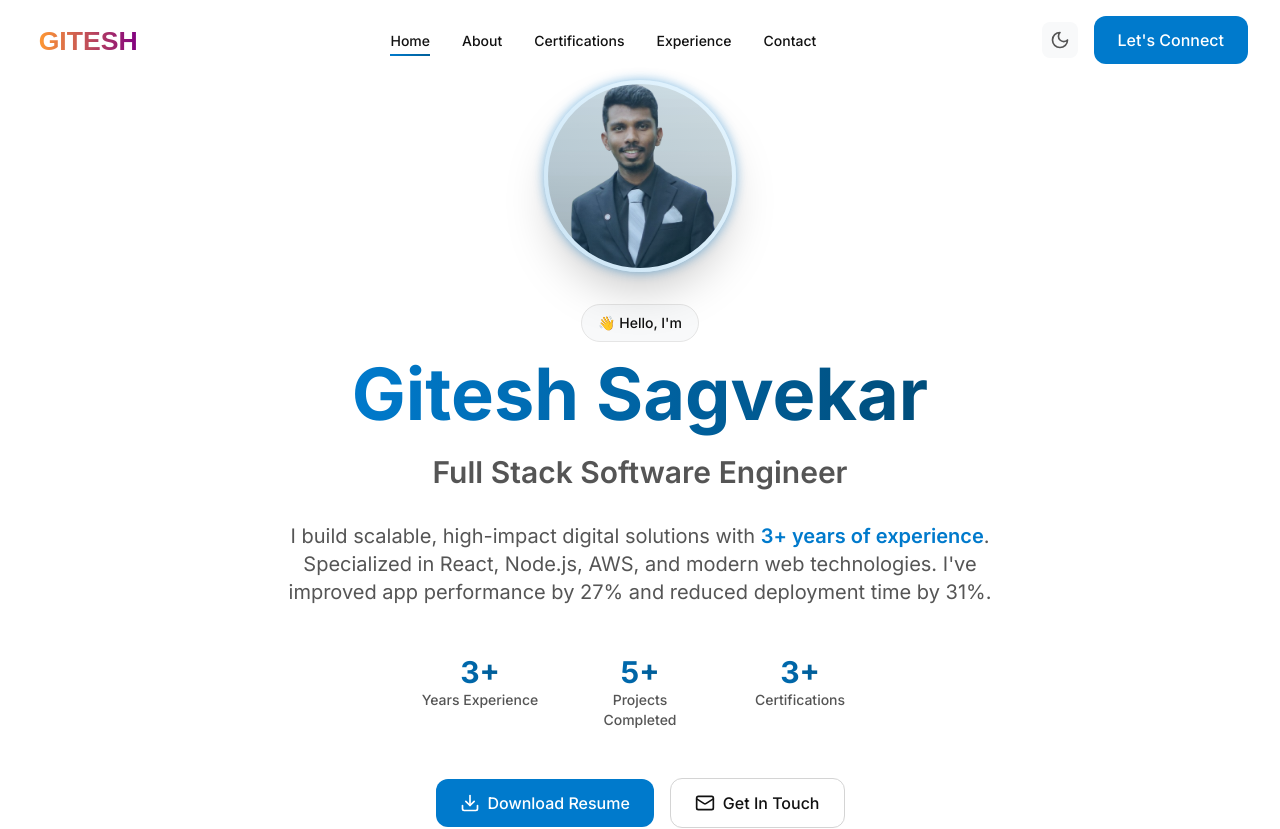
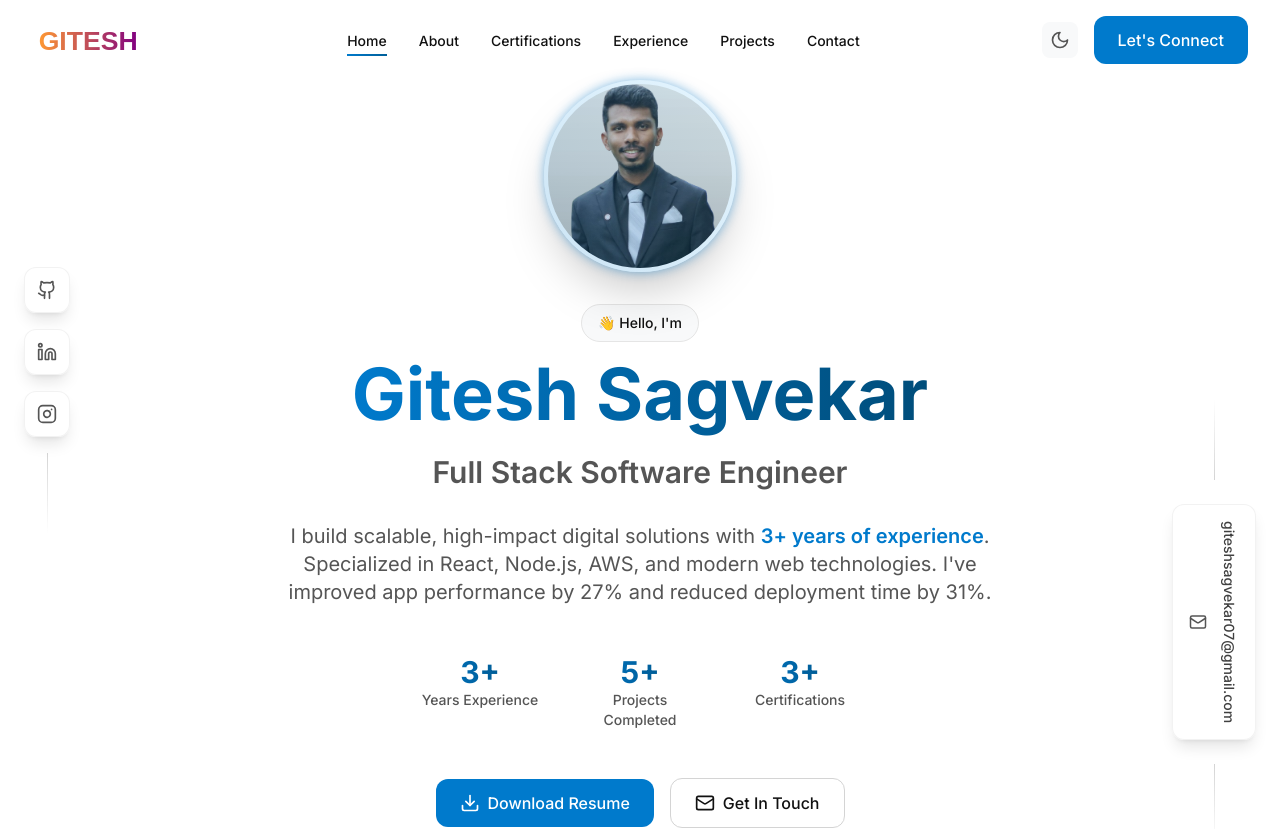
Before and after one commit to Gitesh307/portfolio-website, a React (Vite) app: page / in a window 1280 px wide. Shown: the top 829 px of the page. Built offline with nearby package versions, Linux system fonts and the light colour scheme; the HTML template or start-up script is replaced by a standard one.

Commit message:
Sticky Vertical Sidebar Implementation

```diff
--- a/src/App.jsx
+++ b/src/App.jsx
@@ -8,11 +8,13 @@ import Projects from './Components/Projects/Projects'
 import Social from './Components/Social/Social'
 import Contact from './Components/Contact/Contact'
 import Footer from './Components/Footer/Footer'
+import StickyElements from './Components/StickyElements/StickyElements'
 
 const App = () => {
   return (
     <div className="min-h-screen">
       <Navbar />
+      <StickyElements />
       <main>
         <Hero />
         <About />
--- a/src/Components/Navbar/Navbar.jsx
+++ b/src/Components/Navbar/Navbar.jsx
@@ -39,6 +39,7 @@ const Navbar = () => {
     { name: 'About', id: 'about' },
     { name: 'Certifications', id: 'certifications' },
     { name: 'Experience', id: 'experience' },
+    { name: 'Projects', id: 'projects' },
     { name: 'Contact', id: 'contact' },
   ]
 
--- /dev/null
+++ b/src/Components/StickyElements/StickyElements.jsx
@@ -0,0 +1,168 @@
+import React from 'react'
+import { motion } from 'framer-motion'
+import { Github, Linkedin, Instagram, Mail } from 'lucide-react'
+
+const StickyElements = () => {
+  const socialLinks = [
+    {
+      name: 'GitHub',
+      url: 'https://github.com/Gitesh307',
+      icon: Github,
+      color: 'hover:text-gray-900 dark:hover:text-white'
+    },
+    {
+      name: 'LinkedIn',
+      url: 'https://linkedin.com/in/giteshsagvekar',
+      icon: Linkedin,
+      color: 'hover:text-blue-600'
+    },
+    {
+      name: 'Instagram',
+      url: 'https://instagram.com/gitesh_sagvekar',
+      icon: Instagram,
+      color: 'hover:text-pink-600'
+    }
+  ]
+
+  const containerVariants = {
+    hidden: { opacity: 0 },
+    visible: {
+      opacity: 1,
+      transition: {
+        staggerChildren: 0.1,
+        delayChildren: 0.5
+      }
+    }
+  }
+
+  const itemVariants = {
+    hidden: { opacity: 0, x: -20 },
+    visible: {
+      opacity: 1,
+      x: 0,
+      transition: {
+        duration: 0.6,
+        ease: "easeOut"
+      }
+    }
+  }
+
+  const emailVariants = {
+    hidden: { opacity: 0, x: 20 },
+    visible: {
+      opacity: 1,
+      x: 0,
+      transition: {
+        duration: 0.6,
+        ease: "easeOut",
+        delay: 0.8
+      }
+    }
+  }
+
+  return (
+    <>
+      {/* Left Sticky Social Icons */}
+      <motion.div
+        variants={containerVariants}
+        initial="hidden"
+        animate="visible"
+        className="fixed left-6 top-1/2 transform -translate-y-1/2 z-40 hidden lg:flex flex-col space-y-4"
+      >
+        {socialLinks.map((social, index) => (
+          <motion.div
+            key={social.name}
+            variants={itemVariants}
+            className="group relative"
+          >
+            <motion.a
+              href={social.url}
+              target="_blank"
+              rel="noopener noreferrer"
+              whileHover={{ scale: 1.2, x: 5 }}
+              whileTap={{ scale: 0.9 }}
+              className={`block p-3 rounded-xl bg-white/80 dark:bg-gray-800/80 backdrop-blur-sm border border-gray-200/50 dark:border-gray-700/50 shadow-lg hover:shadow-xl transition-all duration-300 ${social.color}`}
+              aria-label={`Visit my ${social.name} profile`}
+            >
+              <social.icon size={20} className="text-gray-600 dark:text-gray-400 transition-colors duration-300" />
+            </motion.a>
+
+            {/* Tooltip */}
+            <div className="absolute left-full ml-4 top-1/2 transform -translate-y-1/2 opacity-0 group-hover:opacity-100 transition-all duration-300 pointer-events-none">
+              <div className="bg-gray-900 dark:bg-gray-100 text-white dark:text-gray-900 px-3 py-2 rounded-lg text-sm font-medium whitespace-nowrap shadow-lg">
+                {social.name}
+                <div className="absolute right-full top-1/2 transform -translate-y-1/2 w-0 h-0 border-t-4 border-b-4 border-r-4 border-transparent border-r-gray-900 dark:border-r-gray-100"></div>
+              </div>
+            </div>
+          </motion.div>
+        ))}
+
+        {/* Decorative line below icons */}
+        <motion.div
+          initial={{ scaleY: 0 }}
+          animate={{ scaleY: 1 }}
+          transition={{ duration: 0.8, delay: 1.2 }}
+          className="w-px h-20 bg-gradient-to-b from-gray-300 to-transparent dark:from-gray-600 mx-auto"
+        />
+      </motion.div>
+
+      {/* Right Sticky Email */}
+      <motion.div
+        variants={emailVariants}
+        initial="hidden"
+        animate="visible"
+        className="fixed right-6 top-1/2 transform -translate-y-1/2 z-40 hidden lg:block"
+      >
+        <div className="flex flex-col items-center space-y-6">
+          {/* Decorative line above email */}
+          <motion.div
+            initial={{ scaleY: 0 }}
+            animate={{ scaleY: 1 }}
+            transition={{ duration: 0.8, delay: 1.2 }}
+            className="w-px h-20 bg-gradient-to-t from-gray-300 to-transparent dark:from-gray-600"
+          />
+
+          {/* Email */}
+          <motion.div
+            whileHover={{ scale: 1.05, x: -5 }}
+            className="group relative"
+          >
+            <a
+              href="mailto:giteshsagvekar07@gmail.com"
+              className="block p-4 rounded-xl bg-white/80 dark:bg-gray-800/80 backdrop-blur-sm border border-gray-200/50 dark:border-gray-700/50 shadow-lg hover:shadow-xl transition-all duration-300 hover:text-primary-600 dark:hover:text-accent-400"
+              aria-label="Send me an email"
+            >
+              <div className="flex items-center">
+                <Mail size={18} className="text-gray-600 dark:text-gray-400 group-hover:text-primary-600 dark:group-hover:text-accent-400 transition-colors duration-300 mr-3" />
+                <div
+                  className="text-sm font-medium text-gray-700 dark:text-gray-300 group-hover:text-primary-600 dark:group-hover:text-accent-400 transition-colors duration-300"
+                  style={{ writingMode: 'vertical-rl', textOrientation: 'mixed' }}
+                >
+                  giteshsagvekar07@gmail.com
+                </div>
+              </div>
+            </a>
+
+            {/* Tooltip */}
+            <div className="absolute right-full mr-4 top-1/2 transform -translate-y-1/2 opacity-0 group-hover:opacity-100 transition-all duration-300 pointer-events-none">
+              <div className="bg-gray-900 dark:bg-gray-100 text-white dark:text-gray-900 px-3 py-2 rounded-lg text-sm font-medium whitespace-nowrap shadow-lg">
+                Send Email
+                <div className="absolute left-full top-1/2 transform -translate-y-1/2 w-0 h-0 border-t-4 border-b-4 border-l-4 border-transparent border-l-gray-900 dark:border-l-gray-100"></div>
+              </div>
+            </div>
+          </motion.div>
+
+          {/* Decorative line below email */}
+          <motion.div
+            initial={{ scaleY: 0 }}
+            animate={{ scaleY: 1 }}
+            transition={{ duration: 0.8, delay: 1.2 }}
+            className="w-px h-20 bg-gradient-to-b from-gray-300 to-transparent dark:from-gray-600"
+          />
+        </div>
+      </motion.div>
+    </>
+  )
+}
+
+export default StickyElements
--- a/src/index.css
+++ b/src/index.css
@@ -31,6 +31,11 @@
 
   ::-webkit-scrollbar-thumb:hover {
     @apply bg-primary-600 dark:bg-accent-400;
+  }
+
+  /* Ensure sticky elements don't interfere with content */
+  main {
+    @apply lg:px-20;
   }
 }
 
```
